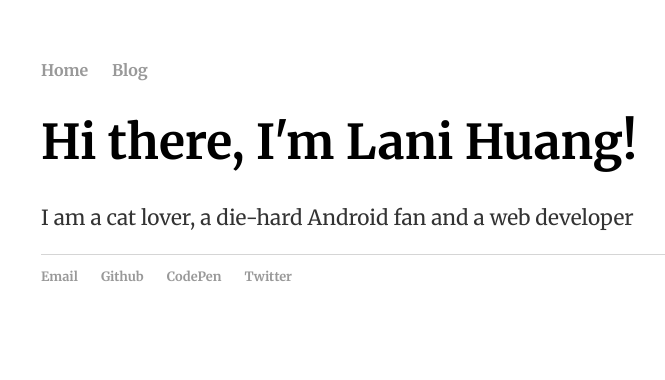
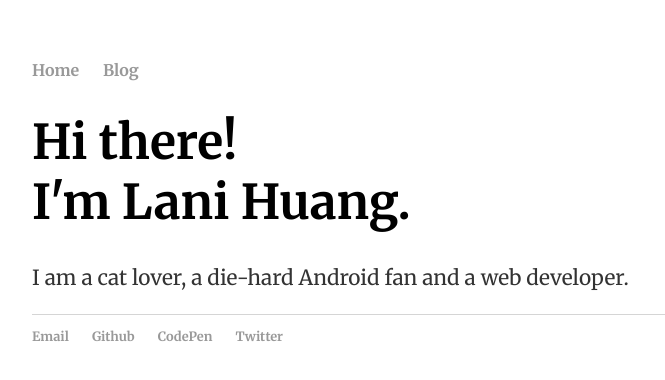
Before and after one commit to Skylani/Skylani.github.io, a Jekyll site: the page built from index.html, in a window 1280 px wide. Shown: the top 380 px of the page, without its empty margins (224-889 px from the left). Built offline with Jekyll 4.4.1, drawn with Linux system fonts in a browser that asks for light colours.

Commit message:
add responsive design

```diff
--- a/css/main.css
+++ b/css/main.css
@@ -1,7 +1,13 @@
 body {
     margin: 60px auto;
-    width: 750px;
+    width: 100%;
     font-family: 'merriweather','lora', Georgia, serif;
+}
+nav,
+.container,
+footer {
+    margin: 0 auto;
+    width: 60%;
 }
 nav ul, footer ul {
     padding: 0px;
@@ -44,3 +50,32 @@
 #disqus_thread {
     margin-top: 70px;
 }
+
+/************* Responsive ***************/
+
+@media screen and (max-width: 768px) {
+  nav ul, footer ul {
+    font-size: 1.5em;
+
+  }
+
+  .blurb {
+    text-align: center;
+    margin-top: 60px;
+  }
+}
+
+@media screen and (max-width: 420px) {
+  nav ul, footer ul {
+    font-size: 1.2em;
+  }
+
+  nav,
+  .container,
+  footer {
+      width: 85%;
+  }
+  .blurb {
+    font-size: .7em;
+  }
+}
--- a/index.html
+++ b/index.html
@@ -3,6 +3,6 @@
 title:  Lani Huang
 ---
 <div class="blurb">
-	<h1>Hi there, I'm Lani Huang!</h1>
-	<p>I am a cat lover, a die-hard Android fan and a web developer</p>
+	<h1>Hi there!<br />I'm Lani Huang.</h1>
+	<p>I am a cat lover, a die-hard Android fan and a web developer.</p>
 </div><!-- /.blurb -->
```
Also changed, not shown: 2 other files.
